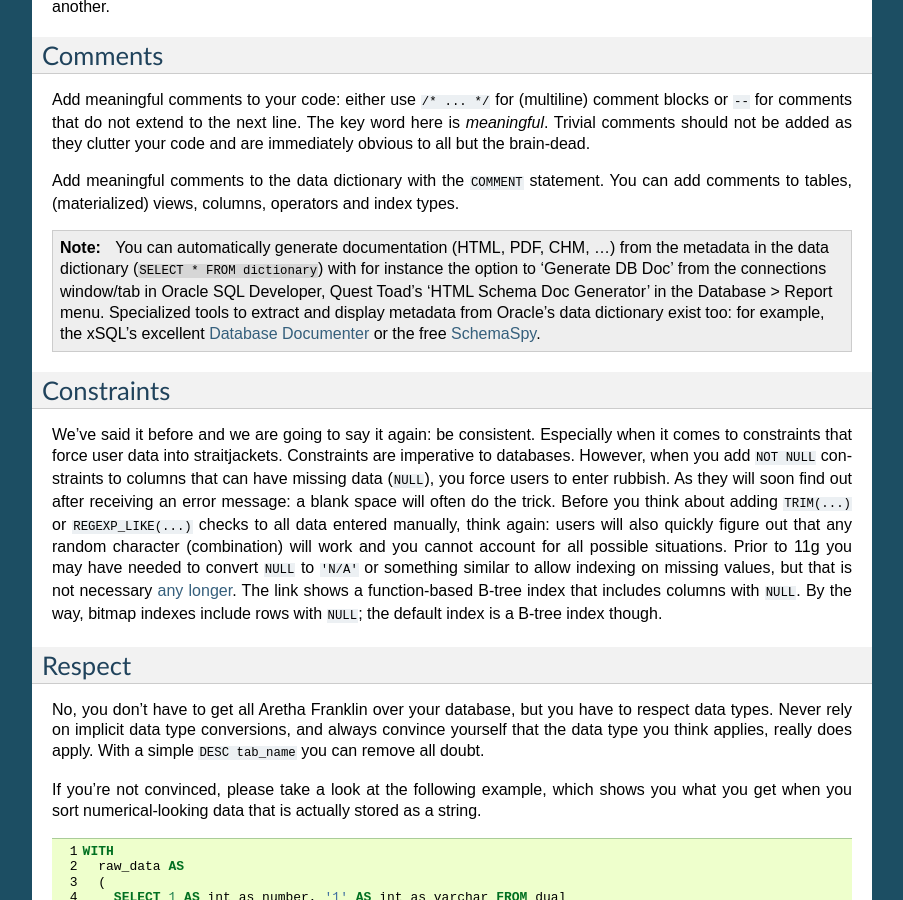
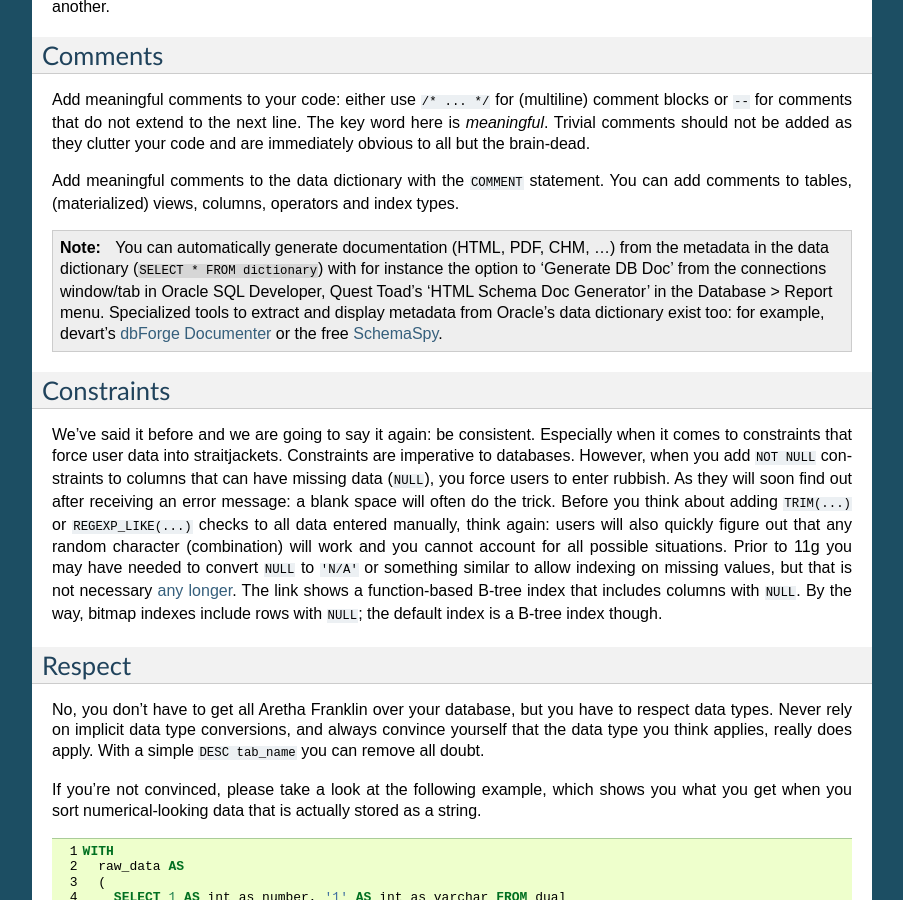
Before and after one commit to ianhellstrom/rtfd, a Sphinx documentation site: the page built from source/sql/basics/style-guide.rst, in a window 1280 px wide and 900 px high, scrolled down 1814 px. Shown: the whole window, without its empty margins (198-1101 px from the left). Built offline with Sphinx 7.4.7, drawn with Linux system fonts in a browser that asks for light colours.

Commit message:
Change xSQL to devart

```diff
--- a/source/sql/basics/style-guide.rst
+++ b/source/sql/basics/style-guide.rst
@@ -84,7 +84,7 @@ You can add comments to tables, (materialized) views, columns, operators and ind
 
 .. note::
    You can automatically generate documentation (HTML, PDF, CHM, …) from the metadata in the data dictionary (``SELECT * FROM dictionary``) with for instance the option to 'Generate DB Doc' from the connections window/tab in Oracle SQL Developer, Quest Toad's 'HTML Schema Doc Generator' in the Database > Report menu.
-   Specialized tools to extract and display metadata from Oracle's data dictionary exist too: for example, the xSQL's excellent `Database Documenter`_ or the free `SchemaSpy`_.
+   Specialized tools to extract and display metadata from Oracle's data dictionary exist too: for example, devart's `dbForge Documenter`_ or the free `SchemaSpy`_.
 
 Constraints
 -----------
@@ -159,7 +159,7 @@ An example of a comprehensive set of coding guidelines for both SQL and PL/SQL i
 The document's source is in Markdown and `publicly available`_ in order to make it easy for you to adapt it to your (organization's) needs.
 `Steven Feuerstein's`_  and `topcoder's`_ best practices and programming standards focus mainly on PL/SQL.
 
-.. _`Database Documenter`: http://www.xsql.com/products/database_documenter/
+.. _`dbForge Documenter`: https://www.devart.com/dbforge/oracle/documenter/
 .. _`SchemaSpy`: http://schemaspy.sourceforge.net/
 .. _`online formatter`: http://www.dpriver.com/pp/sqlformat.htm
 .. _`DBA Oracle`: http://www.dba-oracle.com/t_sql_statements_formatting.htm
```
